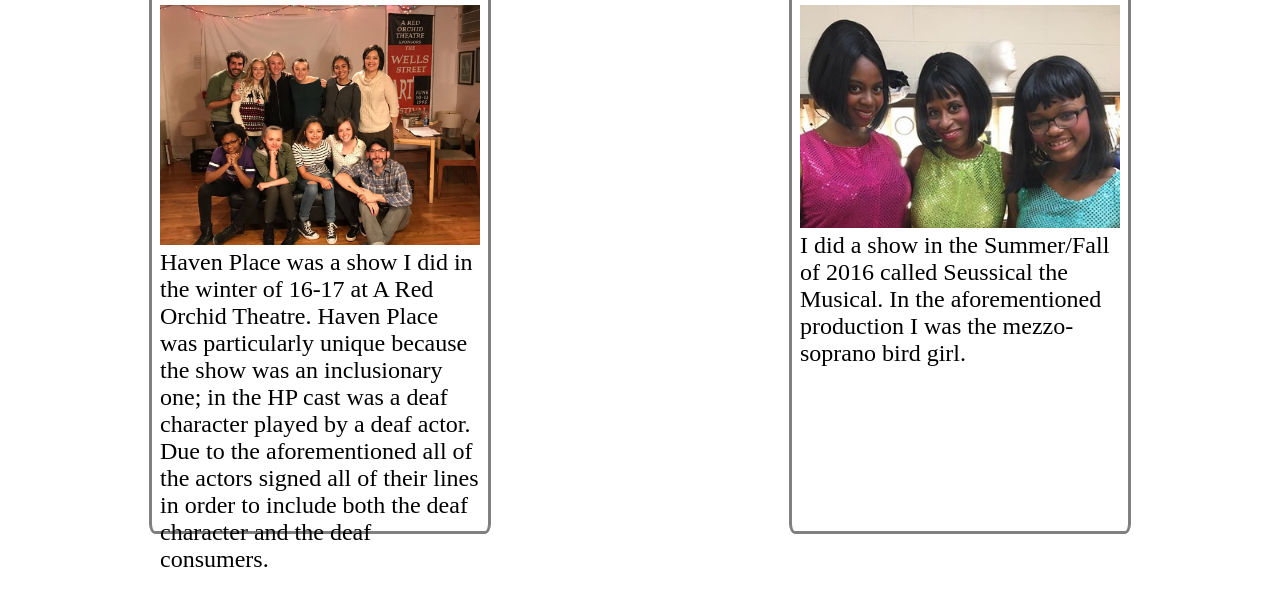
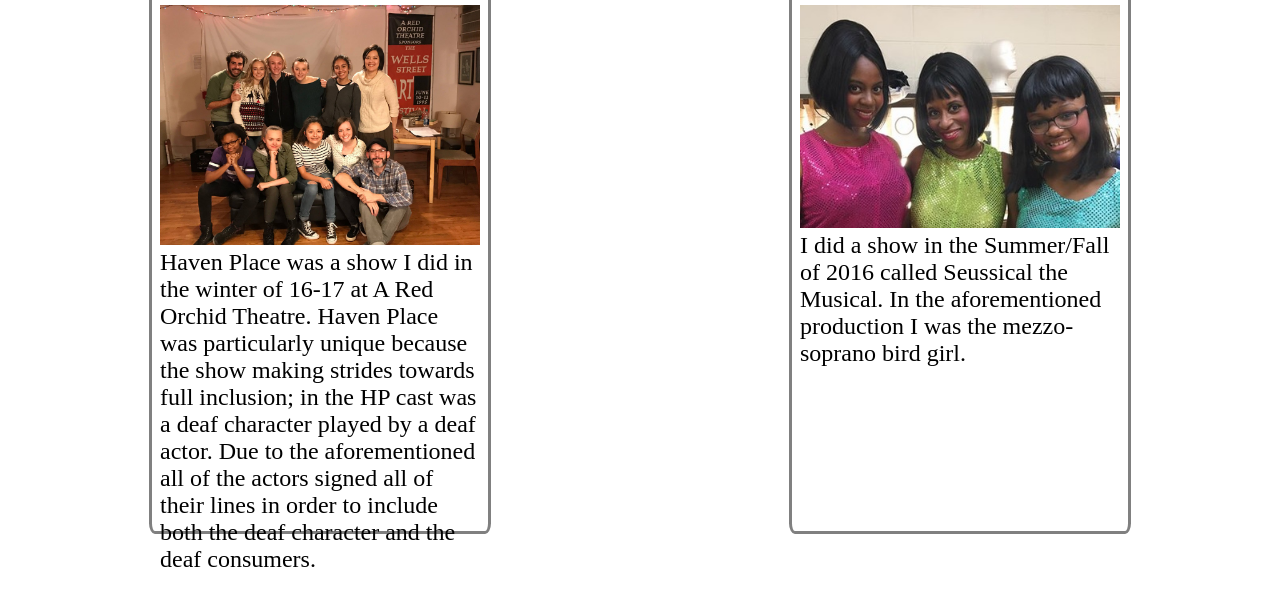
Before and after one commit to eestrong/personal2, a plain HTML site: page theatre.html in a window 1280 px wide. Shown: the part 282-888 px from the top of the page. Drawn offline with Linux system fonts and the light colour scheme; files whose address does not match are found by name; a web font is replaced by a local one.

Commit message:
Changed theatre.html

```diff
--- a/theatre.html
+++ b/theatre.html
@@ -31,7 +31,7 @@
             <div class="havenp">
                 <h2>Haven Place 2016</h2>
                 <img class="myslides" alt="the cast of Haven Place 2017" src="images/hp.jpg">
-                <p1>Haven Place was a show I did in the winter of 16-17 at A Red Orchid Theatre. Haven Place was particularly unique because the show was an inclusionary one; in the HP cast was a deaf character played by a deaf actor. Due to the aforementioned
+                <p1>Haven Place was a show I did in the winter of 16-17 at A Red Orchid Theatre. Haven Place was particularly unique because the show making strides towards full inclusion; in the HP cast was a deaf character played by a deaf actor. Due to the aforementioned
                     all of the actors signed all of their lines in order to include both the deaf character and the deaf consumers.</p1>
             </div>
 
```
